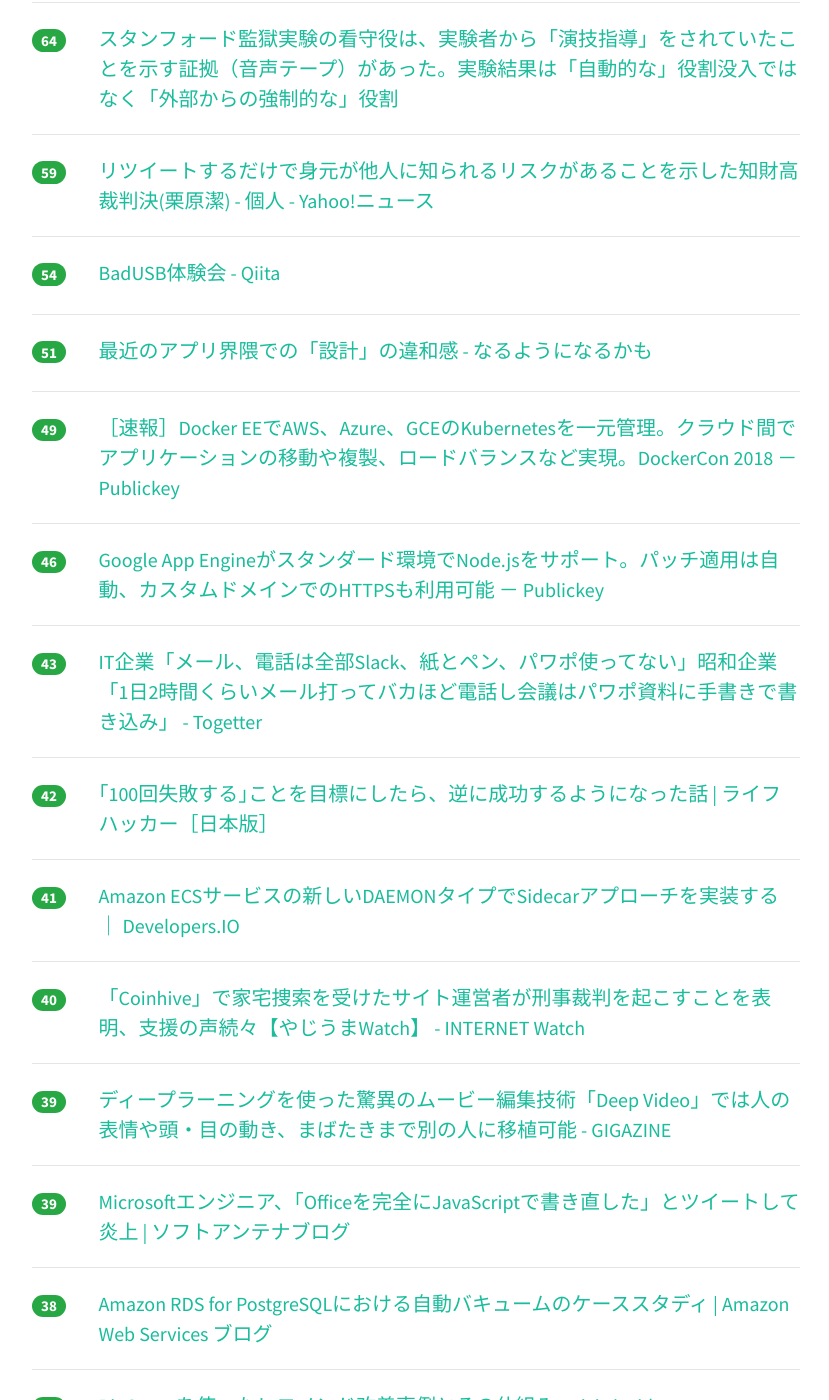
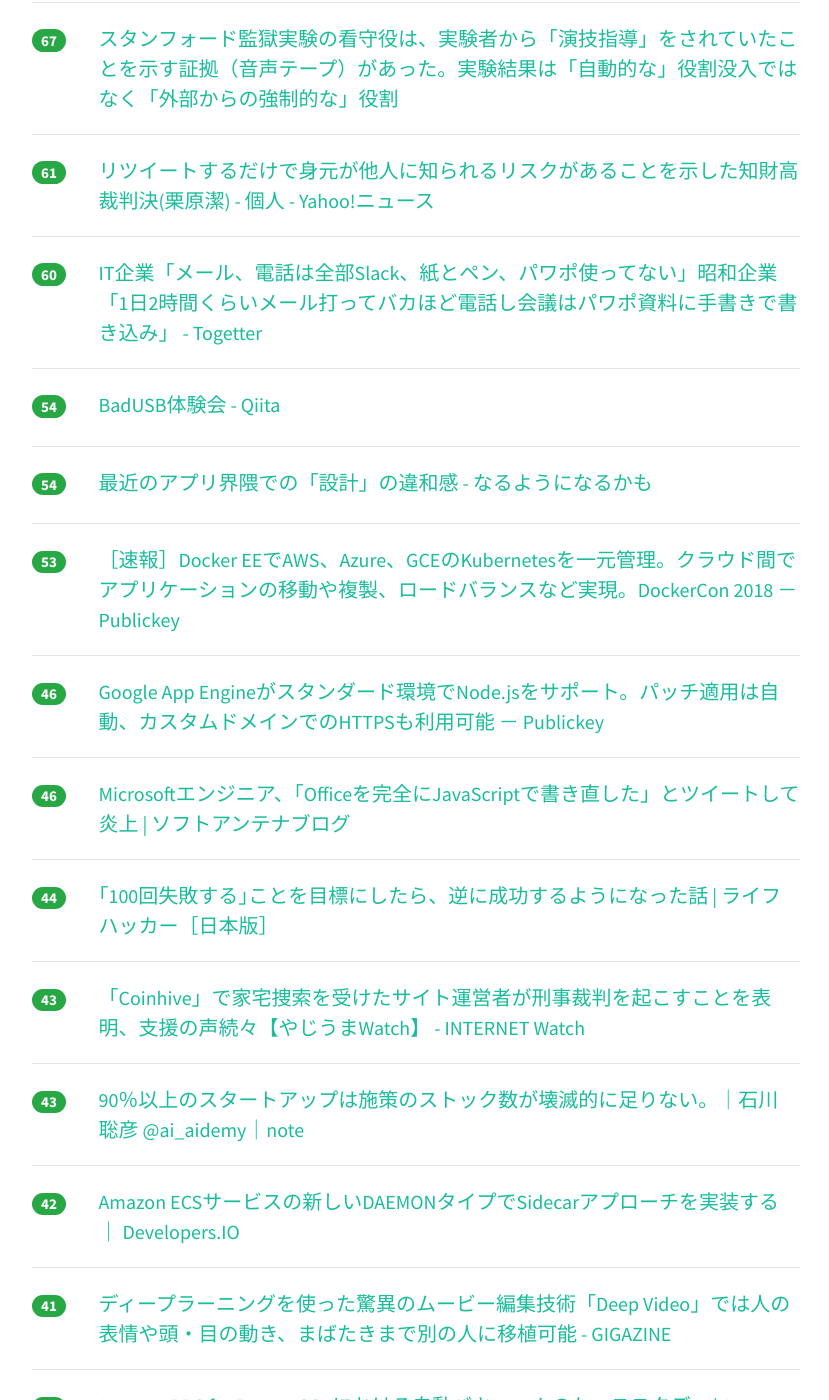
Before and after one commit to yatta47/hatena-matome-site, a Jekyll site: the page built from _posts/2018-06-14-hatena.md, in a window 1280 px wide and 1400 px high, scrolled down 1192 px. Shown: the whole window, without its empty margins (224-1053 px from the left). Built offline with Jekyll 4.4.1, drawn with Linux system fonts in a browser that asks for light colours; nearby versions of some CDN libraries; some of the changed text lies outside the part shown.

Commit message:
Updated 2018-06-14

```diff
--- a/_posts/2018-06-14-hatena.md
+++ b/_posts/2018-06-14-hatena.md
@@ -1,64 +1,69 @@
 ---
 layout: post
 title:  "2018-06-14 はてぶIT"
-date:   2018-06-14 16:03:13
+date:   2018-06-14 17:02:12
 tags: [it-hotentry]
 ---
-35 件のデータあり
+36 件のデータあり
 
 <hr><div class="row">
-<div class="col-1"><span class="badge badge-pill badge-success h2">320</span></div>
+<div class="col-1"><span class="badge badge-pill badge-success h2">333</span></div>
 <div class="col-11"><a href='http://nlab.itmedia.co.jp/nl/articles/1806/13/news150.html' target='_blank'>まとめサイト「保守速報」から広告バナーが完全消滅　広告主に問い合わせる“広告剥がし”の動きが加速か - ねとらぼ</a></div>
 </div>
 <hr>
 <div class="row">
-<div class="col-1"><span class="badge badge-pill badge-success h2">184</span></div>
+<div class="col-1"><span class="badge badge-pill badge-success h2">217</span></div>
 <div class="col-11"><a href='https://webweb.hatenablog.com/blog/wordpress-to-hatenablog' target='_blank'>SEOに最適なブログとは？WordPressからはてなブログにした理由 - web > SEO</a></div>
 </div>
 <hr>
 <div class="row">
-<div class="col-1"><span class="badge badge-pill badge-success h2">153</span></div>
+<div class="col-1"><span class="badge badge-pill badge-success h2">171</span></div>
+<div class="col-11"><a href='http://portal.nifty.com/kiji/180613203136_1.htm' target='_blank'>1985年誕生「Windows1.0」を触ってみたら、恐怖のおっちょこちょいOSだった - デイリーポータルZ</a></div>
+</div>
+<hr>
+<div class="row">
+<div class="col-1"><span class="badge badge-pill badge-success h2">168</span></div>
 <div class="col-11"><a href='https://www.publickey1.jp/blog/18/docker_for_winmacguidockercon_2018.html' target='_blank'>［速報］次期Docker for Win/Mac、GUIの数クリックで簡単にアプリケーションのコンテナ化と実行が可能に。DockerCon 2018 － Publickey</a></div>
 </div>
 <hr>
 <div class="row">
-<div class="col-1"><span class="badge badge-pill badge-success h2">136</span></div>
-<div class="col-11"><a href='http://portal.nifty.com/kiji/180613203136_1.htm' target='_blank'>1985年誕生「Windows1.0」を触ってみたら、恐怖のおっちょこちょいOSだった - デイリーポータルZ</a></div>
-</div>
-<hr>
-<div class="row">
-<div class="col-1"><span class="badge badge-pill badge-success h2">111</span></div>
+<div class="col-1"><span class="badge badge-pill badge-success h2">118</span></div>
 <div class="col-11"><a href='https://jp.techcrunch.com/2018/06/14/2018-06-13-microsoft-gives-office-a-refreshed-look-and-feel/' target='_blank'>Microsoft、Officeをメジャーアップデートへ――Fluentデザイン言語を全面的に採用 | TechCrunch Japan</a></div>
 </div>
 <hr>
 <div class="row">
-<div class="col-1"><span class="badge badge-pill badge-success h2">109</span></div>
+<div class="col-1"><span class="badge badge-pill badge-success h2">113</span></div>
 <div class="col-11"><a href='https://togetter.com/li/1236841' target='_blank'>エレベーターの開閉ボタンをいつも逆に押してしまう人はアイコンがどうやらこう見えているらしい - Togetter</a></div>
 </div>
 <hr>
 <div class="row">
-<div class="col-1"><span class="badge badge-pill badge-success h2">100</span></div>
+<div class="col-1"><span class="badge badge-pill badge-success h2">104</span></div>
 <div class="col-11"><a href='http://twitter.com/i/moments/1006807754256928769' target='_blank'>スタンフォード監獄実験の記録テープから明らかになったこと</a></div>
 </div>
 <hr>
 <div class="row">
-<div class="col-1"><span class="badge badge-pill badge-success h2">74</span></div>
+<div class="col-1"><span class="badge badge-pill badge-success h2">85</span></div>
+<div class="col-11"><a href='https://coliss.com/articles/build-websites/operation/css/new-reset-rebootcss.html' target='_blank'>2018年おすすめのCSSリセット！「Reboot.css」の特徴と使い方を解説 | コリス</a></div>
+</div>
+<hr>
+<div class="row">
+<div class="col-1"><span class="badge badge-pill badge-success h2">76</span></div>
 <div class="col-11"><a href='https://www.infoq.com/jp/news/2018/06/open-source-jmc' target='_blank'>オラクル、オープンソース化後にMission Controlチームを解雇</a></div>
 </div>
 <hr>
 <div class="row">
-<div class="col-1"><span class="badge badge-pill badge-success h2">73</span></div>
-<div class="col-11"><a href='https://coliss.com/articles/build-websites/operation/css/new-reset-rebootcss.html' target='_blank'>2018年おすすめのCSSリセット！「Reboot.css」の特徴と使い方を解説 | コリス</a></div>
-</div>
-<hr>
-<div class="row">
-<div class="col-1"><span class="badge badge-pill badge-success h2">64</span></div>
+<div class="col-1"><span class="badge badge-pill badge-success h2">67</span></div>
 <div class="col-11"><a href='https://togetter.com/li/1236937' target='_blank'>スタンフォード監獄実験の看守役は、実験者から「演技指導」をされていたことを示す証拠（音声テープ）があった。実験結果は「自動的な」役割没入ではなく「外部からの強制的な」役割</a></div>
 </div>
 <hr>
 <div class="row">
-<div class="col-1"><span class="badge badge-pill badge-success h2">59</span></div>
+<div class="col-1"><span class="badge badge-pill badge-success h2">61</span></div>
 <div class="col-11"><a href='https://news.yahoo.co.jp/byline/kuriharakiyoshi/20180613-00086449/' target='_blank'>リツイートするだけで身元が他人に知られるリスクがあることを示した知財高裁判決(栗原潔) - 個人 - Yahoo!ニュース</a></div>
+</div>
+<hr>
+<div class="row">
+<div class="col-1"><span class="badge badge-pill badge-success h2">60</span></div>
+<div class="col-11"><a href='https://togetter.com/li/1237059' target='_blank'>IT企業「メール、電話は全部Slack、紙とペン、パワポ使ってない」昭和企業「1日2時間くらいメール打ってバカほど電話し会議はパワポ資料に手書きで書き込み」 - Togetter</a></div>
 </div>
 <hr>
 <div class="row">
@@ -67,12 +72,12 @@ tags: [it-hotentry]
 </div>
 <hr>
 <div class="row">
-<div class="col-1"><span class="badge badge-pill badge-success h2">51</span></div>
+<div class="col-1"><span class="badge badge-pill badge-success h2">54</span></div>
 <div class="col-11"><a href='http://quesera2.hatenablog.jp/entry/2018/06/14/022504' target='_blank'>最近のアプリ界隈での「設計」の違和感 - なるようになるかも</a></div>
 </div>
 <hr>
 <div class="row">
-<div class="col-1"><span class="badge badge-pill badge-success h2">49</span></div>
+<div class="col-1"><span class="badge badge-pill badge-success h2">53</span></div>
 <div class="col-11"><a href='https://www.publickey1.jp/blog/18/docker_eeawsazuregcekubernetesdockercon_2018.html' target='_blank'>［速報］Docker EEでAWS、Azure、GCEのKubernetesを一元管理。クラウド間でアプリケーションの移動や複製、ロードバランスなど実現。DockerCon 2018 － Publickey</a></div>
 </div>
 <hr>
@@ -82,33 +87,33 @@ tags: [it-hotentry]
 </div>
 <hr>
 <div class="row">
+<div class="col-1"><span class="badge badge-pill badge-success h2">46</span></div>
+<div class="col-11"><a href='https://www.softantenna.com/wp/software/office-in-javascript/' target='_blank'>Microsoftエンジニア、「Officeを完全にJavaScriptで書き直した」とツイートして炎上 | ソフトアンテナブログ</a></div>
+</div>
+<hr>
+<div class="row">
+<div class="col-1"><span class="badge badge-pill badge-success h2">44</span></div>
+<div class="col-11"><a href='https://www.lifehacker.jp/2018/06/168692set-a-rejection-goal-and-it-might-just-lead-to-success.html' target='_blank'>｢100回失敗する｣ことを目標にしたら、逆に成功するようになった話 | ライフハッカー［日本版］</a></div>
+</div>
+<hr>
+<div class="row">
 <div class="col-1"><span class="badge badge-pill badge-success h2">43</span></div>
-<div class="col-11"><a href='https://togetter.com/li/1237059' target='_blank'>IT企業「メール、電話は全部Slack、紙とペン、パワポ使ってない」昭和企業「1日2時間くらいメール打ってバカほど電話し会議はパワポ資料に手書きで書き込み」 - Togetter</a></div>
+<div class="col-11"><a href='https://internet.watch.impress.co.jp/docs/yajiuma/1127487.html' target='_blank'>「Coinhive」で家宅捜索を受けたサイト運営者が刑事裁判を起こすことを表明、支援の声続々【やじうまWatch】 - INTERNET Watch</a></div>
+</div>
+<hr>
+<div class="row">
+<div class="col-1"><span class="badge badge-pill badge-success h2">43</span></div>
+<div class="col-11"><a href='https://note.mu/aki1275/n/n44fcf4f858f6' target='_blank'>90％以上のスタートアップは施策のストック数が壊滅的に足りない。｜石川 聡彦 @ai_aidemy｜note</a></div>
 </div>
 <hr>
 <div class="row">
 <div class="col-1"><span class="badge badge-pill badge-success h2">42</span></div>
-<div class="col-11"><a href='https://www.lifehacker.jp/2018/06/168692set-a-rejection-goal-and-it-might-just-lead-to-success.html' target='_blank'>｢100回失敗する｣ことを目標にしたら、逆に成功するようになった話 | ライフハッカー［日本版］</a></div>
+<div class="col-11"><a href='https://dev.classmethod.jp/cloud/amazon-ecs-daemon-type/' target='_blank'>Amazon ECSサービスの新しいDAEMONタイプでSidecarアプローチを実装する ｜ Developers.IO</a></div>
 </div>
 <hr>
 <div class="row">
 <div class="col-1"><span class="badge badge-pill badge-success h2">41</span></div>
-<div class="col-11"><a href='https://dev.classmethod.jp/cloud/amazon-ecs-daemon-type/' target='_blank'>Amazon ECSサービスの新しいDAEMONタイプでSidecarアプローチを実装する ｜ Developers.IO</a></div>
-</div>
-<hr>
-<div class="row">
-<div class="col-1"><span class="badge badge-pill badge-success h2">40</span></div>
-<div class="col-11"><a href='https://internet.watch.impress.co.jp/docs/yajiuma/1127487.html' target='_blank'>「Coinhive」で家宅捜索を受けたサイト運営者が刑事裁判を起こすことを表明、支援の声続々【やじうまWatch】 - INTERNET Watch</a></div>
-</div>
-<hr>
-<div class="row">
-<div class="col-1"><span class="badge badge-pill badge-success h2">39</span></div>
 <div class="col-11"><a href='https://gigazine.net/news/20180614-deep-video-impossibly-good/' target='_blank'>ディープラーニングを使った驚異のムービー編集技術「Deep Video」では人の表情や頭・目の動き、まばたきまで別の人に移植可能 - GIGAZINE</a></div>
-</div>
-<hr>
-<div class="row">
-<div class="col-1"><span class="badge badge-pill badge-success h2">39</span></div>
-<div class="col-11"><a href='https://www.softantenna.com/wp/software/office-in-javascript/' target='_blank'>Microsoftエンジニア、「Officeを完全にJavaScriptで書き直した」とツイートして炎上 | ソフトアンテナブログ</a></div>
 </div>
 <hr>
 <div class="row">
@@ -128,32 +133,32 @@ tags: [it-hotentry]
 <hr>
 <div class="row">
 <div class="col-1"><span class="badge badge-pill badge-success h2">35</span></div>
-<div class="col-11"><a href='https://note.mu/aki1275/n/n44fcf4f858f6' target='_blank'>90％以上のスタートアップは施策のストック数が壊滅的に足りない。｜石川 聡彦 @ai_aidemy｜note</a></div>
-</div>
-<hr>
-<div class="row">
-<div class="col-1"><span class="badge badge-pill badge-success h2">34</span></div>
 <div class="col-11"><a href='http://nlab.itmedia.co.jp/nl/articles/1806/13/news114.html' target='_blank'>「これやったの誰ですか？」　人気YouTuberの動画がAmazonプライム・ビデオに無断転載 - ねとらぼ</a></div>
 </div>
 <hr>
 <div class="row">
-<div class="col-1"><span class="badge badge-pill badge-success h2">31</span></div>
+<div class="col-1"><span class="badge badge-pill badge-success h2">35</span></div>
+<div class="col-11"><a href='http://tech.nikkeibp.co.jp/atcl/nxt/column/18/00001/00620/' target='_blank'>オフィスを廃止したIT企業、全員リモートワークの実態 | 日経 xTECH（クロステック）</a></div>
+</div>
+<hr>
+<div class="row">
+<div class="col-1"><span class="badge badge-pill badge-success h2">35</span></div>
+<div class="col-11"><a href='http://ascii.jp/elem/000/001/691/1691531/' target='_blank'>ASCII.jp：Python入門書22冊を読み比べてみた｜エデュケーション＠プログラミング＋</a></div>
+</div>
+<hr>
+<div class="row">
+<div class="col-1"><span class="badge badge-pill badge-success h2">32</span></div>
 <div class="col-11"><a href='https://vaaaaaanquish.hatenablog.com/entry/2018/06/13/213740' target='_blank'>Pythonでyahoo画像検索した結果をimgcatに流して表示してURLをクリップボードにコピーするやつ - Stimulator</a></div>
+</div>
+<hr>
+<div class="row">
+<div class="col-1"><span class="badge badge-pill badge-success h2">30</span></div>
+<div class="col-11"><a href='https://asnokaze.hatenablog.com/entry/2018/06/14/023800' target='_blank'>Chromeが6週間毎にTLSバージョン番号を変更していくかもしれない - ASnoKaze blog</a></div>
 </div>
 <hr>
 <div class="row">
 <div class="col-1"><span class="badge badge-pill badge-success h2">29</span></div>
 <div class="col-11"><a href='https://www.bloomberg.co.jp/news/articles/2018-06-13/PA9LGESYF02001' target='_blank'>ビットコイン、下げ止まらず－昨年の急騰に価格操作の疑惑 - Bloomberg</a></div>
-</div>
-<hr>
-<div class="row">
-<div class="col-1"><span class="badge badge-pill badge-success h2">27</span></div>
-<div class="col-11"><a href='https://asnokaze.hatenablog.com/entry/2018/06/14/023800' target='_blank'>Chromeが6週間毎にTLSバージョン番号を変更していくかもしれない - ASnoKaze blog</a></div>
-</div>
-<hr>
-<div class="row">
-<div class="col-1"><span class="badge badge-pill badge-success h2">27</span></div>
-<div class="col-11"><a href='http://tech.nikkeibp.co.jp/atcl/nxt/column/18/00001/00620/' target='_blank'>オフィスを廃止したIT企業、全員リモートワークの実態 | 日経 xTECH（クロステック）</a></div>
 </div>
 <hr>
 <div class="row">
@@ -167,12 +172,12 @@ tags: [it-hotentry]
 </div>
 <hr>
 <div class="row">
-<div class="col-1"><span class="badge badge-pill badge-success h2">21</span></div>
+<div class="col-1"><span class="badge badge-pill badge-success h2">22</span></div>
 <div class="col-11"><a href='http://www.itmedia.co.jp/news/articles/1806/14/news056.html' target='_blank'>Twitter、“今起きていること”のための5つの変更　タイムラインやモーメントにも - ITmedia NEWS</a></div>
 </div>
 <hr>
 <div class="row">
-<div class="col-1"><span class="badge badge-pill badge-success h2">18</span></div>
+<div class="col-1"><span class="badge badge-pill badge-success h2">20</span></div>
 <div class="col-11"><a href='https://jp.techcrunch.com/2018/06/14/vrize-3dad/' target='_blank'>Webサイト上で3Dキャラクターが動き回るーーVRizeがインタラクティブ3DCG広告を配信開始 | TechCrunch Japan</a></div>
 </div>
 <hr>
```
